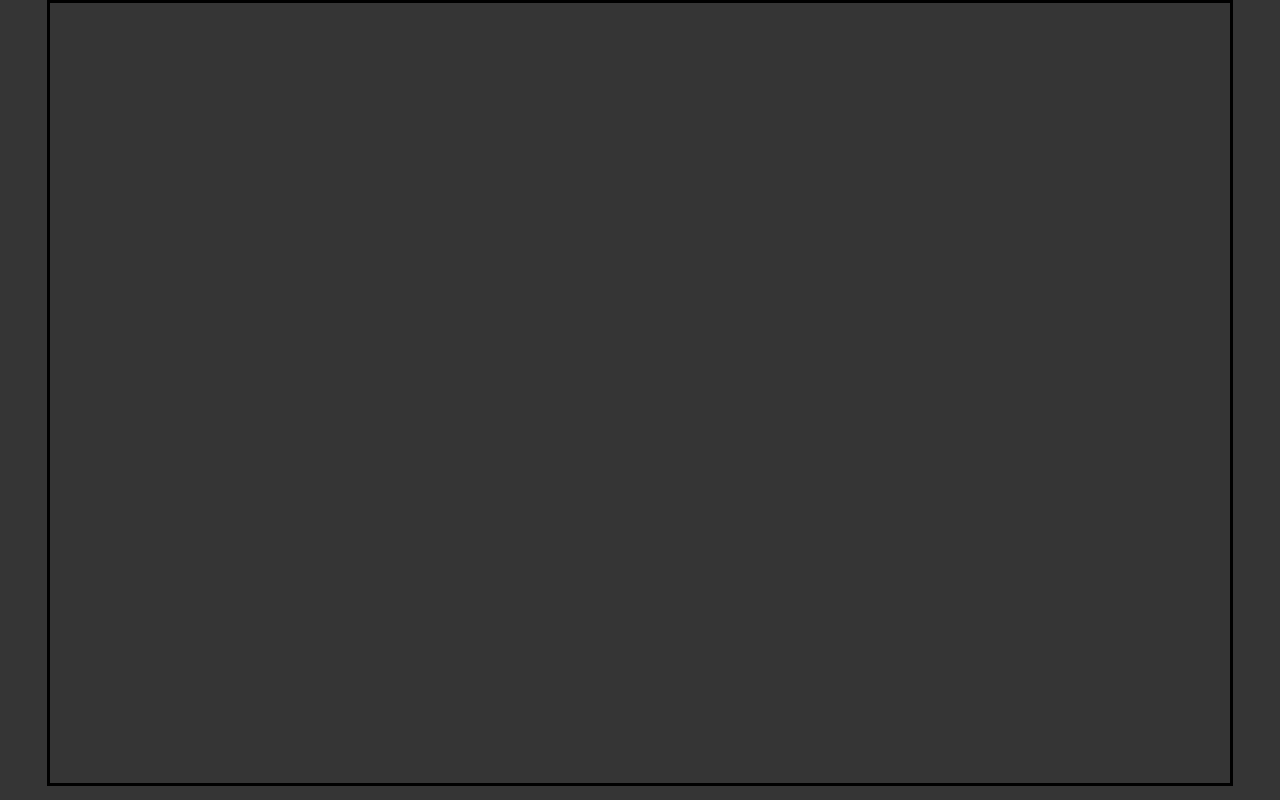
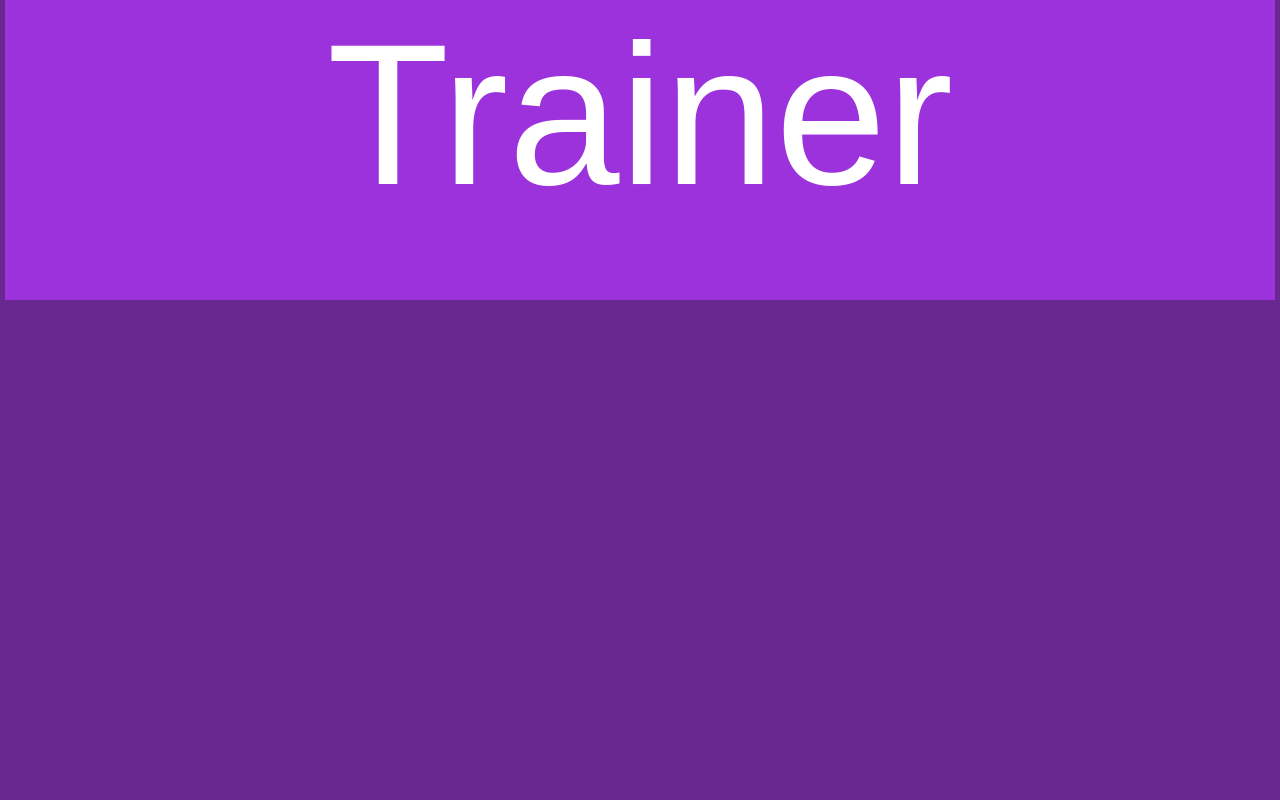
Before and after one commit to douglaslmts/Mobile, a plain HTML site: page index.html in a window 1280 px wide. Drawn offline with Linux system fonts and the light colour scheme.

Commit message:
ajustando layout

```diff
--- a/index.html
+++ b/index.html
@@ -6,10 +6,11 @@
     <link rel="stylesheet" href="css/style.css">
 </head>
 
-<body style="background-color:rgb(53, 53, 53);">
-    <div id="divbody">
-        <p>
-        </p>
+<body style="background-color:#68288F;">
+    <div id="div1">
+       <div id="div2">
+           Trainer
+       </div>
     </div>
 
     <script src="js/script_index.js"></script>
--- a/js/script_index.js
+++ b/js/script_index.js
@@ -1,4 +1,5 @@
-var x = document.getElementById("divbody")
+var x = document.getElementById("div1")
+var a = document.getElementById("div2")
 
 window.onload = function() {
     redimenciona()
@@ -8,12 +9,19 @@ window.addEventListener('resize', function() { redimenciona() })
 
 function redimenciona() {
     x.style.margin = "0px auto";
-    x.style.textAlign = "center";
     x.style.backgroundColor = "";
-    x.style.border = "solid";
-    x.style.width = window.innerWidth - 100 + "px";
-    x.style.height = window.innerHeight - 20 + "px";
+    x.style.border = "";
+    x.style.width = window.innerWidth - 10 + "px";
+    x.style.height = window.innerHeight - 10 + "px";
     x.style.color = "whitblacke";
     x.style.fontFamily = "Arial";
     x.style.fontSize = "12px";
+
+    a.style.backgroundColor = "#9C32DB";
+    a.style.textAlign = "center";
+    a.style.width = "100%";
+    a.style.height = "300px";
+    a.style.fontSize = "200px";
+    a.style.color = "white";
+
 }
```
